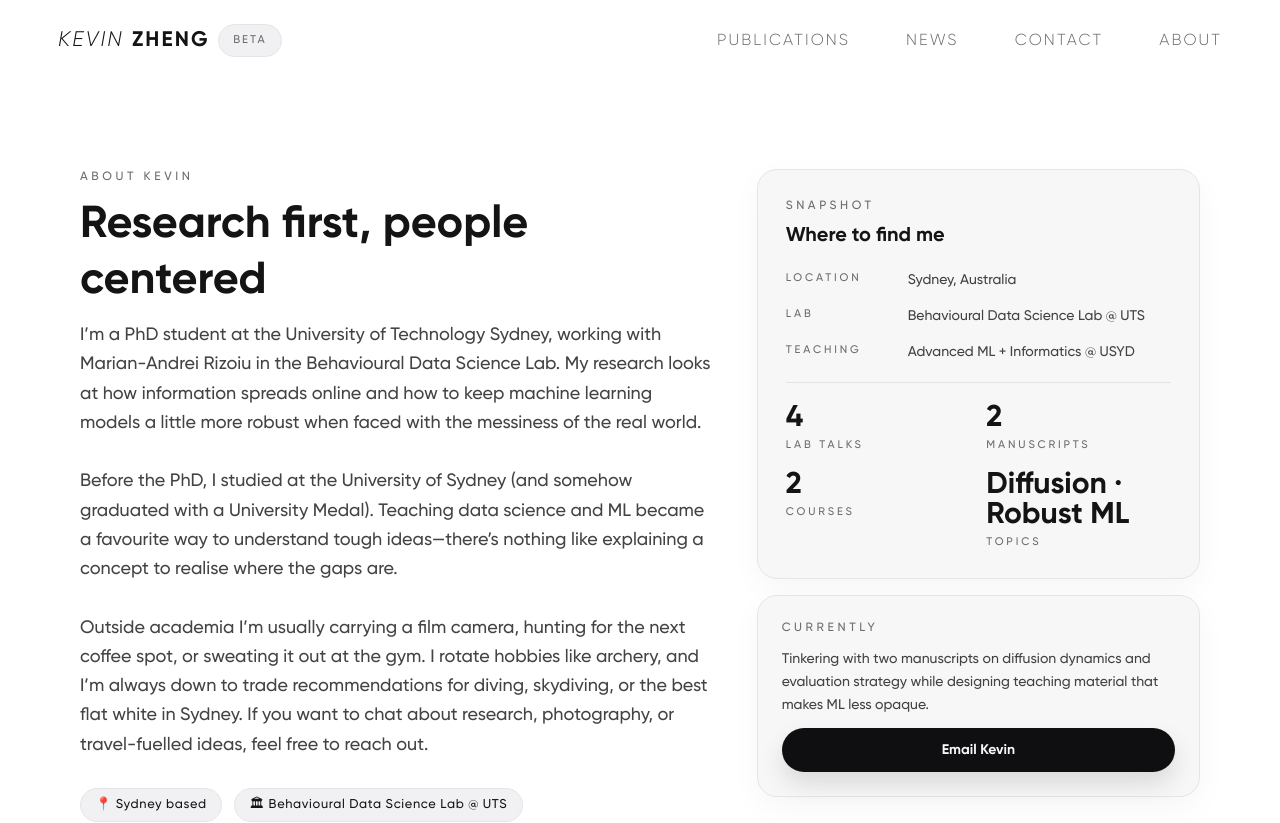
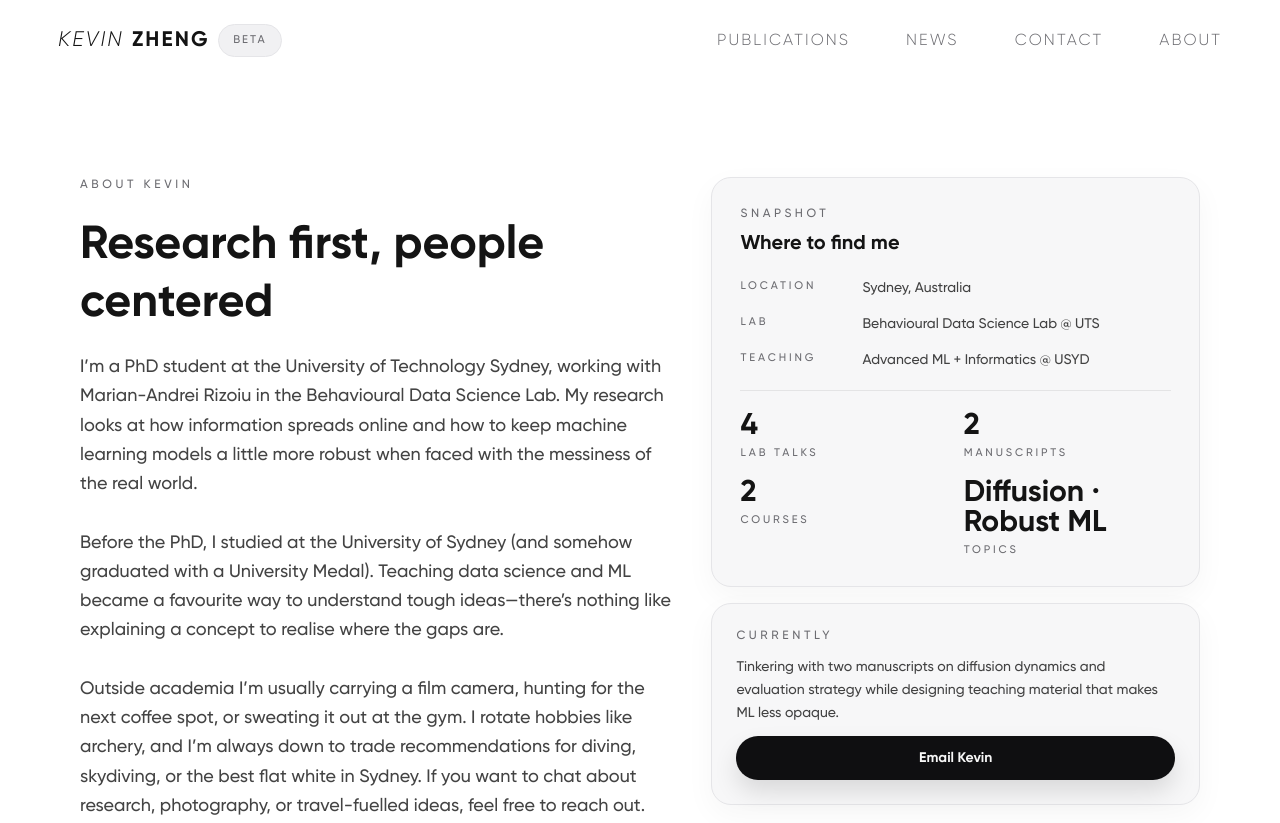
Before and after one commit to kyxzhe/kyxzhe.github.io, a Next.js app: page /about in a window 1280 px wide. Shown: the top 823 px of the page. Built offline with nearby package versions, Linux system fonts and the light colour scheme.

Commit message:
feat: rebalance about layout

```diff
--- a/src/app/about/page.tsx
+++ b/src/app/about/page.tsx
@@ -72,21 +72,21 @@ export default function AboutPage() {
     <div className="flex flex-col min-h-screen font-sans overflow-visible">
       <Navbar />
       <motion.main
-        className="flex-1 w-full max-w-6xl mx-auto px-4 md:px-8 lg:px-6 xl:px-4 py-12 md:py-14 flex flex-col gap-16"
+        className="flex-1 w-full max-w-6xl mx-auto px-4 md:px-8 lg:px-10 xl:px-4 py-12 md:py-16 flex flex-col gap-16"
         variants={containerVariants}
         initial="hidden"
         animate="visible"
       >
         <motion.section
-          className="grid gap-10 lg:grid-cols-12 items-start"
+          className="grid gap-10 lg:grid-cols-[1.15fr_0.95fr] items-start"
           variants={cardVariants}
           initial="hidden"
           animate="visible"
         >
-          <div className="lg:col-span-7 space-y-6">
-            <div className="space-y-3">
-              <p className="text-xs uppercase tracking-[0.3em] text-muted-foreground">About Kevin</p>
-              <h1 className="text-[2.45rem] md:text-[2.8rem] font-semibold leading-tight">
+          <div className="flex flex-col gap-6">
+            <p className="text-xs uppercase tracking-[0.3em] text-muted-foreground">About Kevin</p>
+            <div className="space-y-5">
+              <h1 className="text-[2.45rem] md:text-[2.9rem] font-semibold leading-tight">
                 Research first, people centered
               </h1>
               <p className="text-base md:text-lg text-foreground/80 whitespace-pre-line leading-relaxed">
@@ -94,7 +94,7 @@ export default function AboutPage() {
               </p>
             </div>
             <div className="flex flex-wrap gap-3 pt-1">
-              {["📍 Sydney based", "🏛 Behavioural Data Science Lab @ UTS", "🧑‍🏫 Teaching ML + Informatics at USYD"].map((item) => (
+              {["📍 Sydney based", "🏛 Behavioural Data Science Lab @ UTS", "🧑‍🏫 Teaching ML + Informatics @ USYD", "🤝 Social data · ranking · human decisions"].map((item) => (
                 <span key={item} className="chip chip-relaxed bg-[var(--pill-background)] border border-[var(--card-border)]">
                   {item}
                 </span>
@@ -105,7 +105,7 @@ export default function AboutPage() {
             </p>
           </div>
 
-          <div className="lg:col-span-5 space-y-4">
+          <div className="space-y-4">
             <motion.div
               variants={cardVariants}
               className="surface-card p-6 md:p-7 space-y-5"
```
